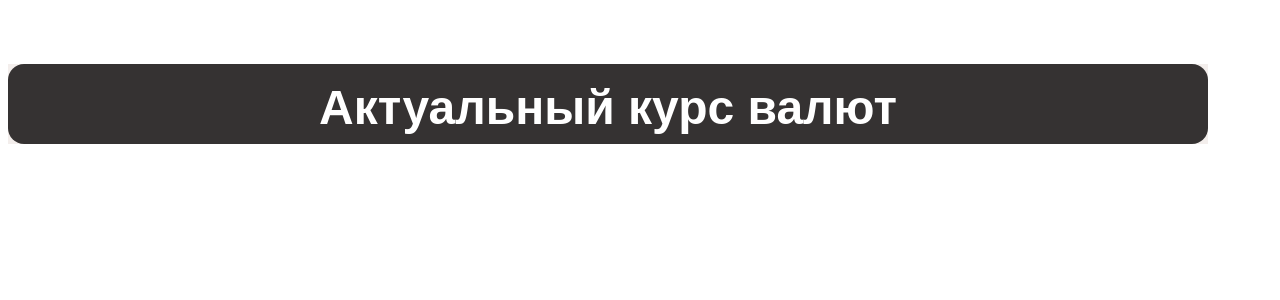
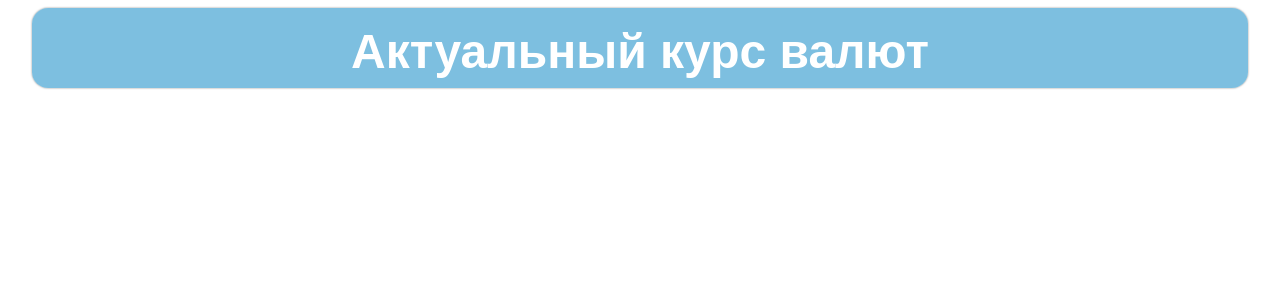
Before and after one commit to pltnv/currency-exchange-rate-app, a Vue app: page / in a window 1280 px wide. Shown: the top 300 px of the page. Built offline with nearby package versions, Linux system fonts and the light colour scheme.

Commit message:
Визуальные улучшения

```diff
--- a/src/App.vue
+++ b/src/App.vue
@@ -1,12 +1,11 @@
 <template>
    <div id="app">
-
-
      <div class="card">
        <div class="card__request">
          <button class="card__btn" @click="makeReq" > Актуальный курс валют</button>
        </div>
        <ul v-if="resp" class="list">
+
          <li v-for="(item, id) in resp.Valute" :key="id" class="list-elem">
            <Card
                :name="item.Name"
@@ -15,21 +14,9 @@
                :prev-rate="item.Previous"
            >
            </Card>
-
-
-
-
-
-           <!--         {{item.Name}}-->
-           <!--         {{item.CharCode}}-->
-           <!--         {{item.Value}}-->
-           <!--         {{item.Previous}}-->
-
          </li>
 
        </ul>
-
-
      </div>
 
    </div>
@@ -76,11 +63,17 @@ export default {
 <style>
 #app {
   font-family: Helvetica, Arial, sans-serif;
+  margin: 0 auto;
+  /*-moz-osx-font-smoothing: grayscale;*/
+  display: flex;
+  justify-content: center;
+  width: 76rem;
+  /*color: #2c3e50;*/
+  /*margin-top: 4rem;*/
+  /*width: 76rem;*/
 
-  /*-moz-osx-font-smoothing: grayscale;*/
-  text-align: center;
-  /*color: #2c3e50;*/
-  margin-top: 4rem;
+  /*max-height: 400rem;*/
+
 
 }
 
@@ -88,9 +81,9 @@ export default {
 .card{
   display: flex;
   flex-direction: column;
-  justify-content: flex-start;
-  align-content: center;
-  width: 75rem;
+  width: 76rem;
+
+
 
   max-height: 400rem;
   /*!*max-width: 75rem;*!*/
@@ -100,9 +93,11 @@ export default {
   /*left: 0;*/
   /*right: 0;*/
   /*border-radius: 30px;*/
-  background-color: #f3eeec;
+  background-color: #fcfbfb;
   /*!*padding: 30px;*!*/
   /*color: white;*/
+  border-radius: 1rem;
+  box-shadow: 0 0 2px rgba(0,0,0,0.5);
 
 }
 
@@ -114,14 +109,19 @@ export default {
 
   font-weight: bold;
   font-size: 3rem;
-  width: 75rem;
-  background: rgba(23, 20, 20, 0.86);
+  width: 76rem;
+  background: rgba(105, 182, 220, 0.86);
   color: white;
   cursor: pointer;
 }
 
+.card__btn:active{
+  background: rgba(105, 193, 220, 0.86);
+}
 
-
+.list{
+  padding: 0.4rem;
+}
 .list-elem{
   list-style-type: none;
   margin-bottom: 1rem;
@@ -129,4 +129,5 @@ export default {
 
 
 
+
 </style>
--- a/src/components/Card.vue
+++ b/src/components/Card.vue
@@ -2,12 +2,12 @@
   <div class="card-block">
     <div class="card__info" >
       <span class="card__block-name">{{name}}</span>
-      <span class="card__block-name">{{rate}}</span>
+      <span class="card__block-name">{{rate}} ₽</span>
 
     </div>
     <div class="card__values">
       <span class="card__block-code">{{code}}</span>
-      <span class="card__block-rate">{{prevRate}}</span>
+      <span class="card__block-rate">{{prevRate}} ₽</span>
     </div>
   </div>
 </template>
@@ -37,7 +37,7 @@ export default {
   width: 73rem;
   border-radius: 1rem;
   padding: 1rem;
-  box-shadow: 0 0 10px rgba(0,0,0,0.5);
+  box-shadow: 0 0 6px rgba(0,0,0,0.5);
   margin-bottom: 1rem;
 
 
```
